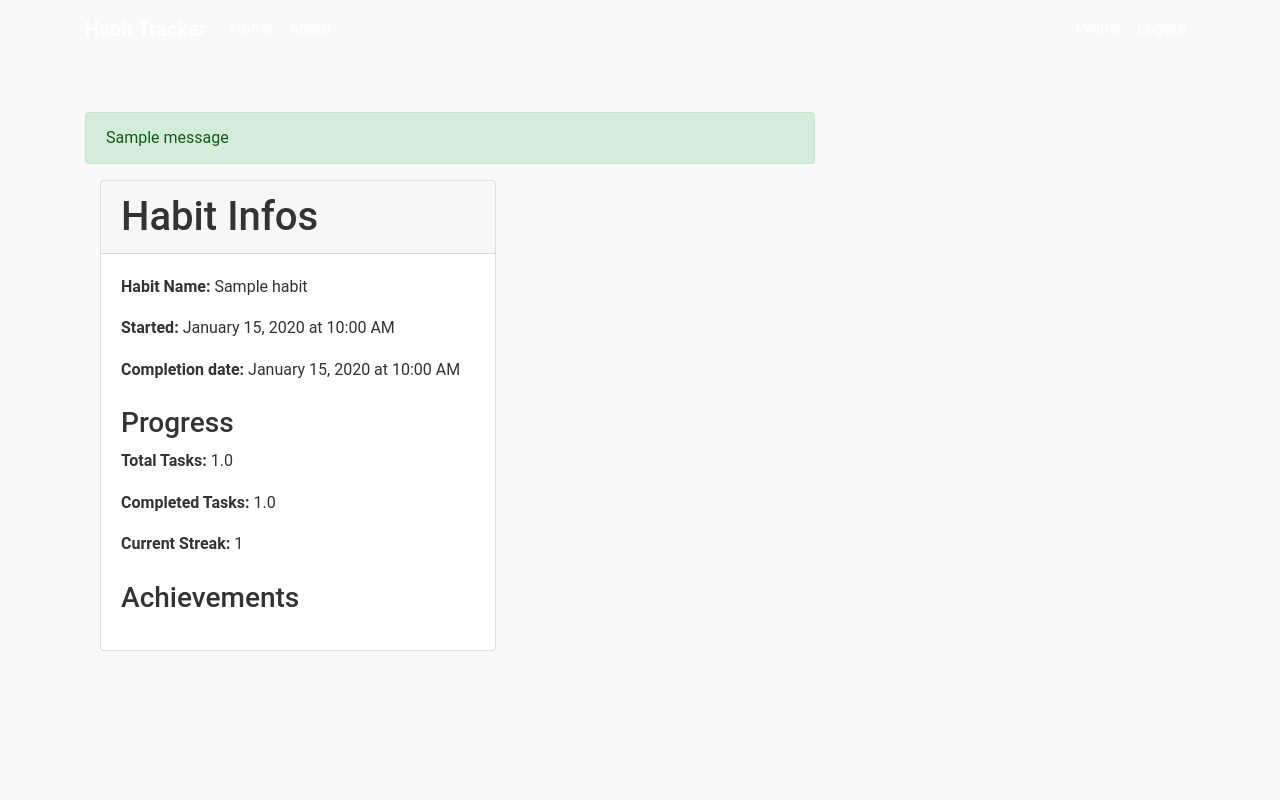
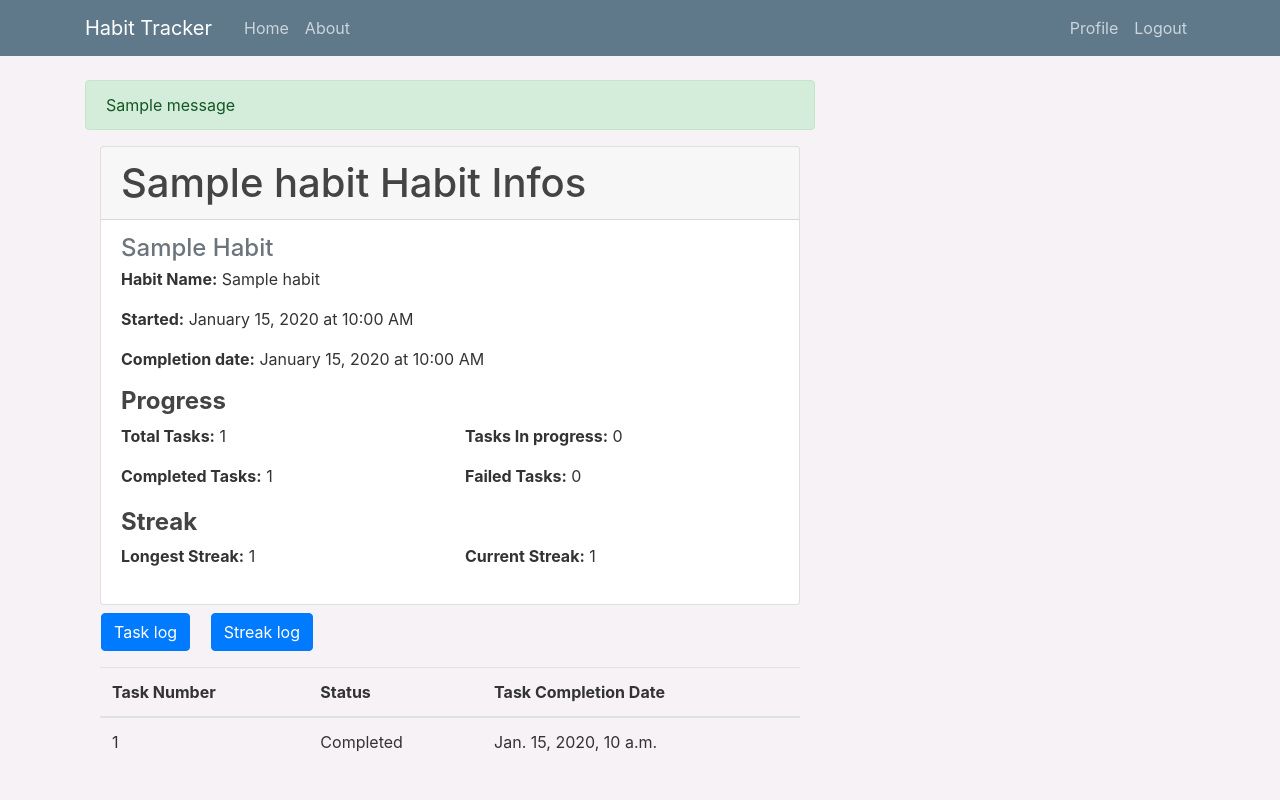
Before and after one commit to UsfZA/Habit-Tracker, a Django app: page /habit/1/ in a window 1280 px wide. Run offline with Django 4.2, Linux system fonts and the light colour scheme; tables that the repository leaves empty hold one stand-in row (values such as "Sample post"); one stand-in notice (Sample message) is shown; some libraries are stand-ins or nearby versions.

Commit message:
added achievements model

```diff
--- a/habit/static/habit/main.css
+++ b/habit/static/habit/main.css
@@ -1,31 +1,106 @@
 body {
-    font-family: 'Roboto', sans-serif; /* Use Google Fonts for a modern font */
-    background-color: #f8f9fa; /* Light gray background */
+    background: #f6f2f5;
     color: #333333;
-    padding-top: 4rem; /* Add padding to the top to create space for the fixed navbar */
-    line-height: 1.6; /* Increase line height for better readability */
+    margin-top: 5rem;
 }
 
-/* Adjust navbar colors and styles */
-.site-header {
-    background-color: #343a40; /* Dark gray navbar */
+h1, h2, h3, h4, h5, h6 {
+    color: #444444;
 }
 
-.site-header .navbar-brand {
-    font-weight: bold;
+ul {
+    margin: 0;
+}
+
+.bg-steel {
+    background-color: #5f788a;
 }
 
 .site-header .navbar-nav .nav-link {
+    color: #cbd5db;
+}
+
+.site-header .navbar-nav .nav-link:hover {
     color: #ffffff;
 }
 
-.site-header .navbar-nav .nav-link:hover {
-    color: #f8f9fa; /* Light gray on hover */
+.site-header .navbar-nav .nav-link.active {
+    font-weight: 500;
 }
 
-/* Add subtle box shadows to content sections */
 .content-section {
-    background-color: #ffffff;
-    padding: 20px;
-    border: 1px solid #ced4da;
+    background: #7bebb5;
+    padding: 10px 20px;
+    border: 1px solid #dddddd;
+    border-radius: 3px;
+    margin-bottom: 20px;
 }
+
+.article-title {
+    color: #444444;
+}
+
+a.article-title:hover {
+    color: #428bca;
+    text-decoration: none;
+}
+
+.article-content {
+    white-space: pre-line;
+}
+
+.article-img {
+    height: 65px;
+    width: 65px;
+    margin-right: 16px;
+}
+
+.article-metadata {
+    padding-bottom: 1px;
+    margin-bottom: 4px;
+    border-bottom: 1px solid #e3e3e3;
+}
+
+.article-metadata a:hover {
+    color: #333;
+    text-decoration: none;
+}
+
+.article-svg {
+    width: 25px;
+    height: 25px;
+    vertical-align: middle;
+}
+
+.account-img {
+    height: 125px;
+    width: 125px;
+    margin-right: 20px;
+    margin-bottom: 16px;
+}
+
+.account-heading {
+    font-size: 2.5rem;
+}
+
+/* Make the frequency label smaller */
+.small-label {
+    font-size: 0.8rem; /* Adjust the size as needed */
+}
+
+/* Adjust the form layout */
+.form-group {
+    margin-bottom: 1rem; /* Add spacing between form groups */
+}
+
+/* Optionally, you can adjust the width of the form fields */
+.col-sm-2 input,
+.col-sm-4 input {
+    width: 100%; /* Make the input fields take up the full width of their container */
+}
+
+/* main.css */
+
+.custom-margin {
+  margin-right: 20px; /* Adjust the value as needed */
+}
--- a/habit/templates/base.html
+++ b/habit/templates/base.html
@@ -16,7 +16,7 @@
     <header class="site-header">
         <nav class="navbar navbar-expand-md navbar-dark bg-steel fixed-top">
             <div class="container">
-                <a class="navbar-brand" href="{% url 'habit-home' %}">Habit Tracker</a>
+                <a class="navbar-brand mr-4" href="{% url 'habit-home' %}"> Habit Tracker </a>
                 <button class="navbar-toggler" type="button" data-toggle="collapse" data-target="#navbarToggle" aria-controls="navbarToggle" aria-expanded="false" aria-label="Toggle navigation">
                     <span class="navbar-toggler-icon"></span>
                 </button>
@@ -33,12 +33,12 @@
             </div>
         </nav>
     </header>
-    <main role="main" class="container mt-5">
+    <main role="main" class="container">
         <div class="row">
             <div class="col-md-8">
                 {% if messages %}
                     {% for message in messages %}
-                        <div class="alert alert-{{ message.tags }} mb-3">
+                        <div class="alert alert-{{ message.tags }}">
                             {{ message }}
                         </div>
                     {% endfor %}
--- a/habit/templates/habit_details.html
+++ b/habit/templates/habit_details.html
@@ -1,32 +1,128 @@
 {% extends "base.html" %}
-
+{% load mathfilters %}
 {% block content %}
+    {% if habit %}
         <div class="container mt-3">
             <div class="row">
-        <div class="col-md-7">
+                <div class="col-md-12">
                     <div class="card">
-                <h1 class="card-header">Habit Infos</h1>
+                        <h1 class="card-header"> {{ habit.name.capitalize }} Habit Infos </h1>
+
                         <div class="card-body">
-                    <p><i class="bi bi-person"></i> <strong>Habit Name:</strong> {{ habit.name }}</p>
-
+                            <h4 class="card-subtitle mb-1 text-muted">{{ habit.period.capitalize }} Habit</h4>
+                            <p><i class="bi bi-person mt-2"></i> <strong>Habit Name:</strong> {{ habit.name.capitalize }}</p>
                             <p><i class="bi bi-calendar"></i> <strong>Started:</strong> {{ habit.creation_time|date:"F d, Y" }} at {{ habit.creation_time|date:"g:i A" }}</p>
                             <p><i class="bi bi-calendar"></i> <strong>Completion date:</strong> {{ habit.completion_date|date:"F d, Y" }} at {{ habit.completion_date|date:"g:i A" }}</p>
-
-                    <h3 class="mt-4">Progress</h3>
+                            <h4 class="mt-1"><strong>Progress</strong></h4>
+                            <div class ="row">
+                                <div class="col text-left">
                                     <p><i class="bi bi-check2"></i> <strong>Total Tasks:</strong> {{ habit.num_of_tasks }}</p>
-                    <p><i class="bi bi-check2"></i> <strong>Completed Tasks:</strong> {{ habit.num_of_completed_tasks }}</p>
-
-                    <p><i class="bi bi-check2"></i> <strong>Current Streak:</strong> {{ streak.current_streak }}</p>
-
-                    <h3 class="mt-4">Achievements</h3>
-                    <ul>
-                        {% for achievement in profile.achievements %}
-                            <li><i class="bi bi-trophy"></i> {{ achievement }}</li>
-                        {% endfor %}
-                    </ul>
+                                </div>
+                                <div class="col text-rightt">
+                                    <p><i class="bi bi-check2"></i> <strong>Tasks In progress:</strong> {{ habit.num_of_tasks|sub:habit.num_of_completed_tasks }}</p>
+                                </div>
+                            </div>
+                            <div class="row">
+                                <div class="col text-left">
+                                    <p><i class="bi bi-check2"></i> <strong>Completed Tasks:</strong> {{ habit.num_of_completed_tasks }} </p>
+                                </div>
+                                <div class="col text-rightt">
+                                    <p><i class="bi bi-check2"></i> <strong>Failed Tasks:</strong> {{ num_failed_tasks }}</p>
+                                </div>
+                            </div>
+                            <h4 class="mt-1"><strong>Streak</strong></h4>
+                            <div class ="row">
+                                <div class="col text-left">
+                                    <p><i class="bi bi-check2"></i> <strong>Longest Streak:</strong> {{ streak.current_streak }}</p>
+                                </div>
+                                <div class="col text-rightt">
+                                    <p><i class="bi bi-check2"></i> <strong>Current Streak:</strong> {{ streak.longest_streak }}</p>
                                 </div>
                             </div>
                         </div>
                     </div>
                 </div>
+            </div>
+        </div>
+        <button class="btn btn-primary mt-2 ml-3" onclick="showTasks('task')">Task log</button>
+        <button class="btn btn-primary mt-2 ml-3" onclick="showTasks('streak')">Streak log</button>
+        <div class="container mt-3" id="task-log" >
+            <div class="row">
+                <div class="col-md-12">
+                    <table class="table">
+                        <thead>
+                            <tr>
+                                <th>Task Number</th>
+                                <th>Status</th>
+                                <th>Task Completion Date</th>
+                            </tr>
+                        </thead>
+                        <tbody>
+                            {% for task in tasks %}
+                                {% if task.task_status == 'Completed' or task.task_status == 'Failed' %}
+                                <tr>
+                                    <td>{{ forloop.counter }}</td>
+                                    <td>{{ task.task_status }}</td>
+                                    <td>{{ task.task_completion_date }}</td>
+                                </tr>
+                                {% endif %}
+                            {% endfor %}
+                        </tbody>
+                    </table>
+                </div>
+            </div>
+        </div>
+
+        <div class="container mt-3" id="streak-log" >
+            <div class="row">
+                <div class="col-md-12">
+                    <table class="table">
+                        <thead>
+                            <tr>
+                                <th>Streak Id</th>
+                                <th>Streak</th>
+                                <th>Date</th>
+                            </tr>
+                        </thead>
+                        <tbody>
+                            {% for streak in achievement %}
+                                <tr>
+                                    <td>{{ forloop.counter }}</td>
+                                    <td>{{ streak.title }}</td>
+                                    <td>{{ streak.date }}</td>
+                                </tr>
+                            {% endfor %}
+                        </tbody>
+                    </table>
+                </div>
+            </div>
+        </div>
+
+        <script>
+            document.addEventListener("DOMContentLoaded", function() {
+                // Display task log by default
+                showTasks('task');
+            });
+            function showTasks(kind) {
+                // Hide all task sections
+                document.getElementById('task-log').style.display = 'none';
+                document.getElementById('streak-log').style.display = 'none';
+
+
+                // Remove 'active' class from all buttons
+                var buttons = document.querySelectorAll('.btn');
+                buttons.forEach(function(button) {
+                    button.classList.remove('active');
+                });
+
+                // Show the selected task section
+                document.getElementById(`${kind}-log`).style.display = 'block';
+
+                // Add 'active' class to the clicked button
+                document.querySelector(`button[data-kind="${kind}"]`).classList.add('active');
+            }
+        </script>
+    {% else %}
+        <p>No habit found.</p>
+    {% endif %}
 {% endblock %}
--- a/habit/views.py
+++ b/habit/views.py
@@ -1,181 +1,208 @@
+from django.views import View
 from django.shortcuts import render, redirect
 from django.contrib import messages
 from .forms import HabitForm
-from .models import Task, Habit, Streak
-from .utils import calculate_progress
+from .models import Task, Habit, Streak, Achievement
+from .utils import calculate_progress, extract_first_failed_task
+from .analytics import due_today_tasks, available_tasks
 from django.contrib.auth.decorators import login_required
 from datetime import timedelta
 from Users.utils import update_profile
 from django.http import JsonResponse
-from django.db.models import F
 from django.utils import timezone
 from django.contrib.auth.models import User
 
 
-@login_required
-def home_view(request):
-    """
-    View function to display the user's home page with tasks due today and available tasks.
+class HabitView(View):
+    @staticmethod
+    @login_required
+    def habit_home(request):
+        """
+        View function to display the user's home page with tasks due today and available tasks, and to mark tasks as completed.
 
-    Args:
-        request (HttpRequest): The HTTP request.
+        Args:
+            request (HttpRequest): The HTTP request.
 
-    Returns:
-        HttpResponse: The HTTP response.
-    """
-    # update task status, current streak, longest streak
-    user_id = request.user.id
-    updated_habit_ids = Task.update_task_statuses(user_id=user_id)
-    Streak.update_streak(updated_habit_ids)
+        Returns:
+            HttpResponse: The HTTP response.
+        """
+        user_id = request.user.id
 
-    user_full_name = ""
-    try:
-        user = User.objects.get(id=user_id)
-        user_full_name = user.get_full_name()
-    except User.DoesNotExist:
-        pass
+        # Update task status, streak, and achievements
+        updated_habit_tasks_ids = Task.update_task_statuses(user_id=user_id)
+        updated_habit_ids, updated_task_ids = updated_habit_tasks_ids
+        Streak.update_streak(updated_habit_ids)
+
+        # Escape and quote task IDs for safe use
+        # Define the SQL query with a placeholder for the parameter.
+        # Using a window function to calculate the rank based on the task number.
+        # This allows us to rank tasks within each habit, which is necessary to identify
+        # The first failed task for each habit is used later to correctly identify when the user breaks a Habit streak.
+        first_failed_tasks = extract_first_failed_task(updated_task_ids)
+
+        # Update achievements if failed task
+        Achievement.update_achievements(first_failed_tasks)
+
+        # Get the full name of the user to display on the home page
+        user_full_name = ""
+        try:
+            user = User.objects.get(id=user_id)
+            user_full_name = user.get_full_name()
+        except User.DoesNotExist:
+            pass
 
 
-    if request.method == 'POST':
-        task_id = request.POST.get('task_id')
-        habit_id = request.POST.get('habit_id')
-        task_status = request.POST.get('task_status')
+        if request.method == 'POST':
+            task_id = request.POST.get('task_id')
+            habit_id = request.POST.get('habit_id')
+            task_status = request.POST.get('task_status')
 
-        try:
-            task = Task.objects.get(id=task_id)
-            task.task_status = 'Completed'
-            task.save()
+            try:
+                # Update Task table
+                task = Task.objects.get(id=task_id)
+                task.task_status = 'Completed'
+                task.task_completion_date = timezone.now()
+                task.save()
 
-            if task and task_status == 'Completed':
-                habit = Habit.objects.get(id=habit_id)
-                streak = Streak.objects.get(habit_id=habit_id)
-                streak.current_streak += 1
-                streak.num_of_completed_tasks += 1
-                habit.num_of_completed_tasks += 1
+                # Update streak and number of completed tasks in Streak and Habit tables
+                if task and task_status == 'Completed':
+                    habit = Habit.objects.get(id=habit_id)
+                    streak = Streak.objects.get(habit_id=habit_id)
+                    streak.current_streak += 1
+                    streak.num_of_completed_tasks += 1
+                    habit.num_of_completed_tasks += 1
+                    Achievement.rewards_streaks(habit_id, streak)
 
+                    habit.save()
+                    streak.save()
+
+                    messages.success(request, f'Task marked as done')
+
+                    return redirect('habit-home')
+
+            except Task.DoesNotExist:
+                return JsonResponse({'status': 'error', 'message': 'Task not found'})
+
+        context = {
+            'daily_tasks': due_today_tasks(user_id=user_id),
+            'weekly_tasks': available_tasks(user_id=user_id),
+            'user_full_name': user_full_name.split()[0].capitalize()
+        }
+
+        return render(request, 'home.html', context)
+
+    @staticmethod
+    @login_required
+    def add_habit(request):
+        """
+        View function to handle adding a new habit.
+
+        Args:
+            request (HttpRequest): The HTTP request.
+
+        Returns:
+            HttpResponse: The HTTP response.
+        """
+        if request.method == 'POST':
+            form = HabitForm(request.POST)
+            if form.is_valid():
+                # Validate if the goal is smaller than the period
+                if not form.is_goal_achievable():
+                    messages.error(request, "The frequency results in a goal that is not achievable. Choose a longer goal.")
+                    return render(request, 'add_habit.html', {'form': form})
+
+                # Validate if the habit name is not already used or existed
+                if not form.is_valid_habit_name(request.user):
+                    messages.error(request, "You already used that name for another habit")
+                    return render(request, 'add_habit.html', {'form': form})
+
+                habit = form.save(commit=False)
+                habit.user = request.user
                 habit.save()
-                streak.save()
 
-                messages.success(request, f'Task marked as done')
+                # Create tasks with their due and start dates for the habit to populate the Task table
+                Task.create_due_dates(habit)
+                # Initiate a streak on Streak table
+                Streak.initiate_streak(habit)
+                # Update user's profile to increment the number of habits
+                update_profile(request.user)
 
+                habit_name = form.cleaned_data.get('name')
+                messages.success(request, f'{habit_name} Habit created')
                 return redirect('habit-home')
+        else:
+            form = HabitForm()
 
-        except Task.DoesNotExist:
-            return JsonResponse({'status': 'error', 'message': 'Task not found'})
+        return render(request, 'add_habit.html', {'form': form})
 
-    now = timezone.now()
-    twenty_four_hours = now + timedelta(hours=24)
+class AnalyticModel(View):
+    @staticmethod
+    def active_habits(request):
+        """
+        View function to display active habits for the logged-in user.
 
-    # Query tasks due today
-    due_today_tasks = Task.objects.filter(
-        habit__user_id=user_id,
-        due_date__range=(now, twenty_four_hours),
-        task_status='In progress'
-        )
+        Args:
+            request (HttpRequest): The HTTP request.
 
-    # Query tasks that are available to start
-    available_tasks = Task.objects.filter(
-        habit__user_id=user_id,
-        task_status='In progress',
-        start_date__lte=now,
-        due_date__gt=now
-        )
+        Returns:
+            HttpResponse: The HTTP response.
+        """
+        user_id = request.user.id
 
-    context = {
-        'daily_tasks' : due_today_tasks,
-        'weekly_tasks' : available_tasks,
-        'user_full_name' : user_full_name.split()[0].capitalize()
-    }
+        # Query all tracked habits with their longest streak and current streak
+        all_active_habits = Habit.objects.filter(user_id=user_id, completion_date__gte=timezone.now()).prefetch_related('streak')
 
-    return render(request, 'home.html', context)
+        # Filter tracked habits with the same periodicity
+        daily_active_habits = all_active_habits.filter(period='daily')
+        monthly_active_habits = all_active_habits.filter(period='weekly')
+        weekly_active_habits = all_active_habits.filter(period='monthly')
+
+        # Calculate progress percentage for each active habit based on (num_complted + num_failed)/num_of_tasks
+
+        calculate_progress(all_active_habits)
+        calculate_progress(daily_active_habits)
+        calculate_progress(monthly_active_habits)
+        calculate_progress(weekly_active_habits)
+
+        context = {
+            'active_habits': all_active_habits,
+            'monthly_active_habits': monthly_active_habits,
+            'weekly_active_habits': weekly_active_habits,
+            'daily_active_habits': daily_active_habits,
+        }
+        return render(request, 'active_habits.html', context)
 
 
-@login_required
-def add_habit(request):
-    """
-    View function to handle adding a new habit.
 
-    Args:
-        request (HttpRequest): The HTTP request.
+    def habit_detail(request, habit_id):
+        """
+        View function to display all habit information (streak, tasks) for a given habit_id.
+        including tables for Tasks jornal and Streak log
 
-    Returns:
-        HttpResponse: The HTTP response.
-    """
-    if request.method == 'POST':
-        form = HabitForm(request.POST)
-        if form.is_valid():
-            if not form.is_goal_achievable():
-                messages.error(request, "The frequency results in a goal that is not achievable. Choose a longer goal.")
-                return render(request, 'add_habit.html', {'form': form})
+        Args:
+            request (HttpRequest): The HTTP request.
+            habit_id (int): The ID of the habit to display information for.
 
-            if not form.is_valid_habit_name(request.user):
-                messages.error(request, "You already used that name for another habit")
-                return render(request, 'add_habit.html', {'form': form})
+        Returns:
+            HttpResponse: The HTTP response.
+        """
+        habit = Habit.objects.get(pk=habit_id)
+        tasks = Task.objects.filter(habit_id=habit_id)
+        streak = Streak.objects.get(habit_id=habit_id)
+        achievement = Achievement.objects.filter(habit_id=habit_id)
+        num_failed_tasks = Task.objects.filter(habit_id=habit_id, task_status='Failed').count()
 
-            habit = form.save(commit=False)
-            habit.user = request.user
-            habit.save()
+        context = {
+            'habit': habit,
+            'tasks': tasks,
+            'streak': streak,
+            'num_failed_tasks': num_failed_tasks,
+            'achievement' : achievement
+        }
 
-            # Create tasks with their due and start dates for the habit
-            Task.create_due_dates(habit)
-            Streak.initiate_streak(habit)
-
-            # Update user's profile
-            update_profile(request.user)
-
-            habit_name = form.cleaned_data.get('name')
-            messages.success(request, f'{habit_name} Habit created')
-            return redirect('habit-home')
-    else:
-        form = HabitForm()
-
-    return render(request, 'add_habit.html', {'form': form})
+        return render(request, 'habit_details.html', context)
 
 
-@login_required
-def active_habits(request):
-    """
-    View function to display active habits for the logged-in user.
-
-    Args:
-        request (HttpRequest): The HTTP request.
-
-    Returns:
-        HttpResponse: The HTTP response.
-    """
-    user_id = request.user.id
-    all_active_habits = Habit.objects.filter(user_id=user_id, completion_date__gte=timezone.now()).prefetch_related('streak')
-    daily_active_habits = all_active_habits.filter(period='daily')
-    monthly_active_habits = all_active_habits.filter(period='monthly')
-    weekly_active_habits = all_active_habits.filter(period='weekly')
-
-    # Calculate progress percentage for each active habit
-    calculate_progress(all_active_habits)
-    calculate_progress(daily_active_habits)
-    calculate_progress(monthly_active_habits)
-    calculate_progress(weekly_active_habits)
-
-    context = {
-        'active_habits': all_active_habits,
-        'monthly_active_habits': monthly_active_habits,
-        'weekly_active_habits': weekly_active_habits,
-        'daily_active_habits': daily_active_habits,
-    }
-    return render(request, 'active_habits.html', context)
-
-
-def habit_detail(request , habit_id):
-    habit = Habit.objects.get(pk=habit_id)
-    tasks = Task.objects.filter(habit_id=habit_id)
-    streak = Streak.objects.get(habit_id=habit_id)
-
-    context = {
-        'habit' : habit,
-        'tasks' : tasks,
-        'streak' : streak
-    }
-
-    return render(request, 'habit_details.html', context)
 
 def about(request):
     """
--- a/habit_project/settings.py
+++ b/habit_project/settings.py
@@ -34,6 +34,7 @@ INSTALLED_APPS = [
     'habit.apps.HabitConfig',
     'Users.apps.UsersConfig',
     'crispy_forms',
+    'mathfilters',
     'django.contrib.admin',
     'django.contrib.auth',
     'django.contrib.contenttypes',
@@ -121,7 +122,7 @@ USE_TZ = True
 # Static files (CSS, JavaScript, Images)
 # https://docs.djangoproject.com/en/4.1/howto/static-files/
 
-STATIC_URL = '/static/'
+STATIC_URL = 'habit/static/'
 
 # Default primary key field type
 # https://docs.djangoproject.com/en/4.1/ref/settings/#default-auto-field
--- a/habit_project/urls.py
+++ b/habit_project/urls.py
@@ -26,9 +26,9 @@ urlpatterns = [
     path('profile/', user_views.profile, name='profile'),
     path('', auth_views.LoginView.as_view(template_name='Users/login.html'), name='login'),
     path('logout', auth_views.LogoutView.as_view(template_name='Users/logout.html'), name='logout'),
-    path('home/', habit_views.home_view, name='habit-home'),
-    path('addHabit/', habit_views.add_habit, name='habit-creation'),
+    path('home/', habit_views.HabitView.habit_home, name='habit-home'),
+    path('addHabit/', habit_views.HabitView.add_habit, name='habit-creation'),
     path('about/', habit_views.about, name='habit-about'),
-    path('ActiveHabits/', habit_views.active_habits, name = 'active_habits'),
-    path('habit/<int:habit_id>/', habit_views.habit_detail, name='habit_detail')
+    path('ActiveHabits/', habit_views.AnalyticModel.active_habits, name = 'active_habits'),
+    path('habit/<int:habit_id>/', habit_views.AnalyticModel.habit_detail, name='habit_detail')
 ]
```
Also changed, not shown: habit/analytics.py (added, +28 -0 lines), habit/models.py (+62 -9 lines), habit/utils.py (+55 -15 lines), habit/migrations/0014_remove_task_period_col_alter_streak_habit.py (added), habit/migrations/0015_alter_habit_num_of_completed_tasks_and_more.py (added), habit/migrations/0016_streak_task_completion_date.py (added), habit/migrations/0017_remove_streak_task_completion_date_and_more.py (added), habit/migrations/0018_achievement.py (added). Lines whose indentation alone changed are shown as unchanged.
